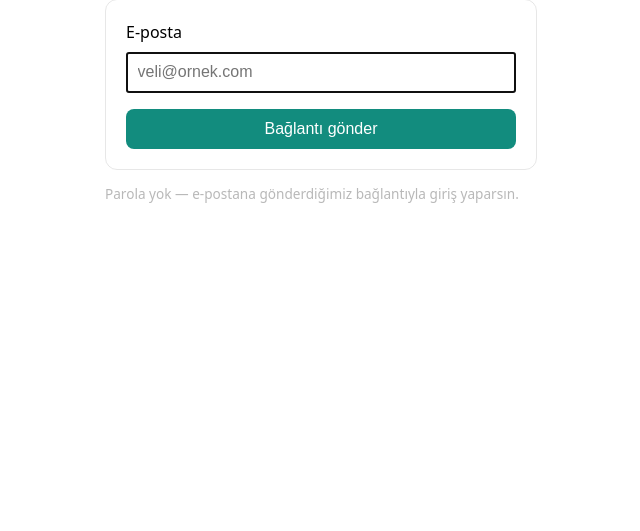
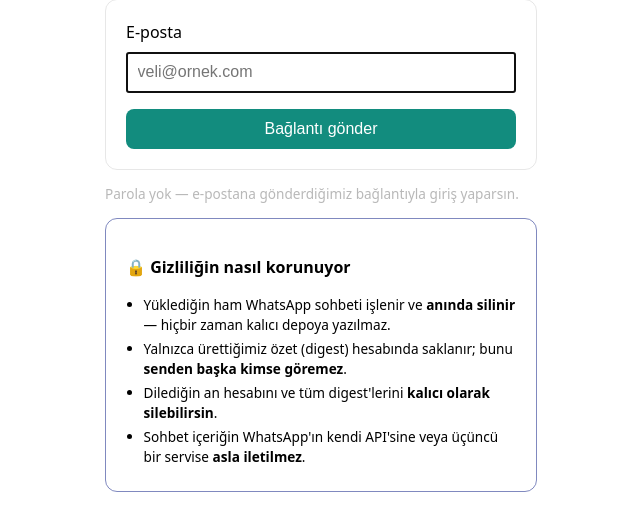
Before and after one commit to laz61ist/ws, a PHP site: page /login.php in a window 1280 px wide. Shown: the part 164-695 px from the top of the page, without its empty margins (319-959 px from the left). Run offline with PHP 8.4, Linux system fonts and the light colour scheme.

Commit message:
feat: login sayfasına magic-link resend + gizlilik güven bölümü
Gerçek dünya şikayet araştırması (bkz. sohbet, SWOT) iki somut boşluk ortaya
çıkardı: (1) AI/veri güveni konusunda kullanıcı direnci çok yüksek (%81-90
anketlerde güvensiz diyor) ama mevcut UI'da KVKK checkbox'ı dışında somut bir
güven mesajı yoktu; (2) magic-link e-postalarının gecikme/spam'e düşmesi
belgelenmiş, tekrarlayan bir destek sorunu ama yeniden gönderme mekanizması
yoktu.

- login.php: "sent" ekranına spam uyarısı + tekrar gönder butonu (mevcut
  MagicLinkService::requestLink() zaten tekrar çağrılabilir, backend değişikliği
  yok).
- login.php: somut gizlilik taahhütleri bölümü (ham veri silinir, digest
  senden başkası göremez, hesap silinebilir, WhatsApp API'sine iletilmez).

Co-Authored-By: Claude Sonnet 5 <noreply@anthropic.com>
Claude-Session: https://claude.ai/code/session_01HJcKJQtCe6XgXRLbM7rjK4

```diff
--- a/public/login.php
+++ b/public/login.php
@@ -19,6 +19,7 @@ if (AuthSession::isLoggedIn()) {
 
 $sent = false;
 $error = null;
+$submittedEmail = is_string($_POST['email'] ?? null) ? trim($_POST['email']) : '';
 
 if ($_SERVER['REQUEST_METHOD'] === 'POST') {
     $controller = new AuthController(App::magicLinkService(), App::database());
@@ -52,6 +53,12 @@ function e(string $s): string
                  padding: .7rem 1.2rem; font-size: 1rem; cursor: pointer; width: 100%; }
         button:hover { background: #0e6f63; }
         .muted { color: #8889; font-size: .85rem; }
+        .privacy { border-color: #1288; }
+        .privacy ul { margin: .4rem 0 0; padding-left: 1.1rem; font-size: .85rem; }
+        .privacy li { margin: .2rem 0; }
+        button.resend-btn { background: transparent; color: #128c7e; border: 1px solid #128c7e;
+                             width: auto; padding: .5rem 1rem; margin-top: .5rem; }
+        button.resend-btn:hover { background: #128c7e1a; }
     </style>
 </head>
 <body>
@@ -64,16 +71,33 @@ function e(string $s): string
     <?php if ($sent): ?>
         <div class="card">
             <p>E-postanı kontrol et — sana bir giriş bağlantısı gönderdik (20 dakika geçerli).</p>
+            <p class="muted">Birkaç dakika içinde gelmezse önce <strong>spam/gereksiz</strong> klasörünü kontrol et.
+            Hâlâ yoksa aşağıdan tekrar gönderebilirsin.</p>
+            <form method="post">
+                <input type="hidden" name="csrf_token" value="<?= e($csrf) ?>">
+                <input type="hidden" name="email" value="<?= e($submittedEmail) ?>">
+                <button type="submit" class="resend-btn">Bağlantıyı tekrar gönder</button>
+            </form>
         </div>
     <?php else: ?>
         <form class="card" method="post">
             <input type="hidden" name="csrf_token" value="<?= e($csrf) ?>">
             <label for="email">E-posta</label>
-            <input type="email" id="email" name="email" required autofocus placeholder="veli@ornek.com">
+            <input type="email" id="email" name="email" required autofocus placeholder="veli@ornek.com" value="<?= e($submittedEmail) ?>">
             <button type="submit">Bağlantı gönder</button>
         </form>
     <?php endif; ?>
 
     <p class="muted">Parola yok — e-postana gönderdiğimiz bağlantıyla giriş yaparsın.</p>
+
+    <div class="card privacy">
+        <p><strong>🔒 Gizliliğin nasıl korunuyor</strong></p>
+        <ul>
+            <li>Yüklediğin ham WhatsApp sohbeti işlenir ve <strong>anında silinir</strong> — hiçbir zaman kalıcı depoya yazılmaz.</li>
+            <li>Yalnızca ürettiğimiz özet (digest) hesabında saklanır; bunu <strong>senden başka kimse göremez</strong>.</li>
+            <li>Dilediğin an hesabını ve tüm digest'lerini <strong>kalıcı olarak silebilirsin</strong>.</li>
+            <li>Sohbet içeriğin WhatsApp'ın kendi API'sine veya üçüncü bir servise <strong>asla iletilmez</strong>.</li>
+        </ul>
+    </div>
 </body>
 </html>
```
